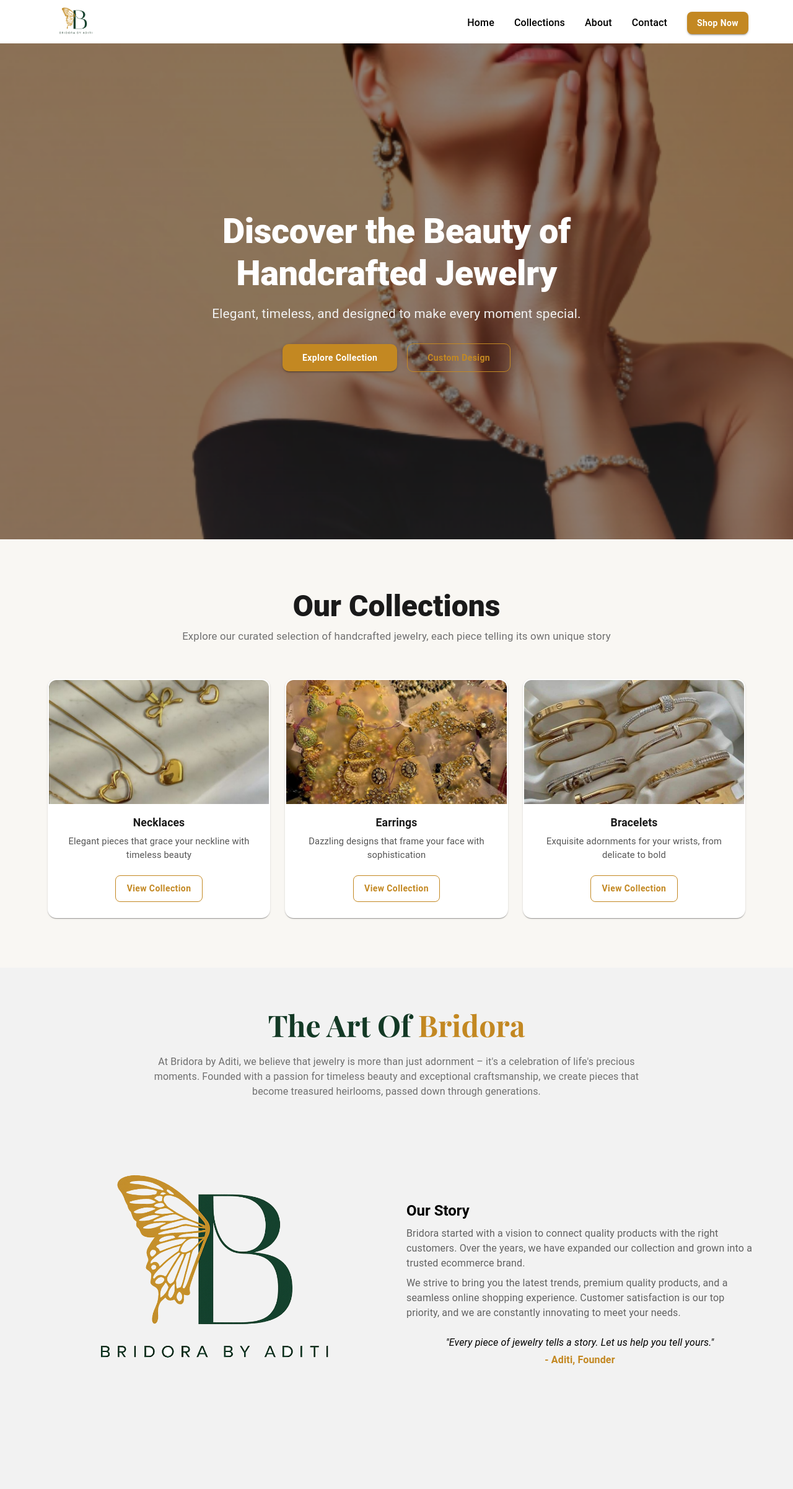
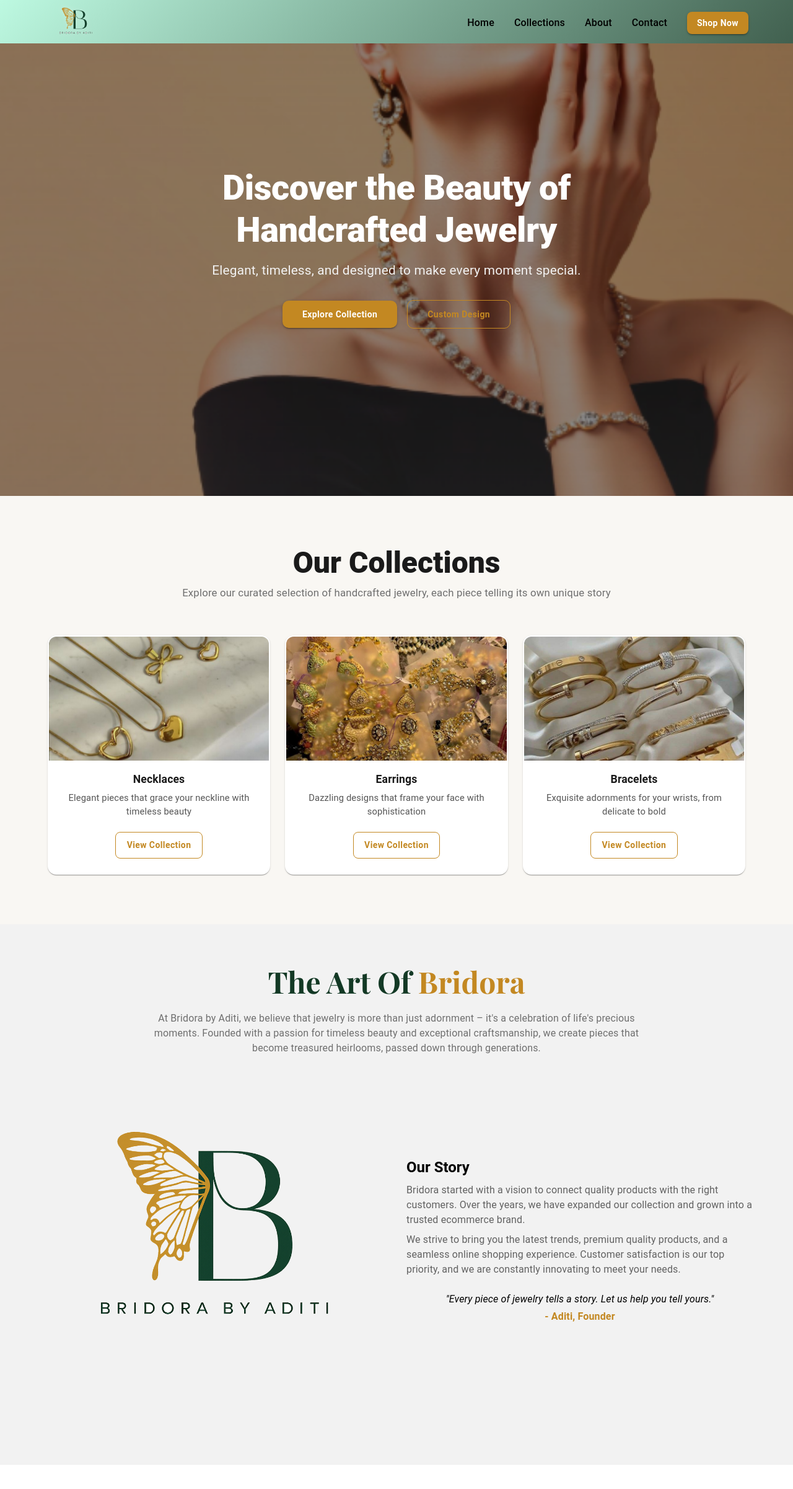
Before and after one commit to Student-Sneha09/Bridora-Ecommerce, a React (Vite) app in the folder frontend/: page / in a window 1280 px wide. Shown: the top 2402 px of the page at 62% size. After the commit the page ends 2363 px from the top, so only its background shows below. Built offline with nearby package versions, Linux system fonts and the light colour scheme.

Commit message:
fixed Navbar and Drawer Menu

```diff
--- a/frontend/src/App.jsx
+++ b/frontend/src/App.jsx
@@ -8,13 +8,16 @@
   return (
     <>
       <Navbar />
-      <div id="home">
+
+      <div id="home" style={{ scrollMarginTop: "70px" }}>
         <HeroSection />
       </div>
-      <div id="collection">
+
+      <div id="collection" style={{ scrollMarginTop: "70px" }}>
         <Collections />
       </div>
-      <div id="about">
+
+      <div id="about" style={{ scrollMarginTop: "70px" }}>
         <AboutPage />
       </div>
     </>
--- a/frontend/src/components/HeroSection.jsx
+++ b/frontend/src/components/HeroSection.jsx
@@ -3,6 +3,14 @@
 import heroImg from "../assets/image.png"; // your hero image path
 
 const HeroSection = () => {
+  // Smooth scroll function
+  const scrollToCollection = () => {
+    const element = document.getElementById("collection");
+    if (element) {
+      element.scrollIntoView({ behavior: "smooth" });
+    }
+  };
+
   return (
     <Box
       sx={{
@@ -32,7 +40,7 @@
         }}
       />
 
-      {/* Dark Overlay for readability */}
+      {/* Dark Overlay */}
       <Box
         sx={{
           position: "absolute",
@@ -96,6 +104,7 @@
               "&:hover": { backgroundColor: "#a26b18" },
               width: { xs: "80%", sm: "auto" },
             }}
+            onClick={scrollToCollection} // 🌿 Scrolls to collection
           >
             Explore Collection
           </Button>
--- a/frontend/src/components/Navbar.jsx
+++ b/frontend/src/components/Navbar.jsx
@@ -23,7 +23,7 @@
 
   const menuItems = ["Home", "Collections", "About", "Contact"];
 
-   // 🌿 Declare map here, outside JSX
+  // Map menu item to section id
   const menuIdMap = {
     Home: "home",
     Collections: "collection",
@@ -31,28 +31,42 @@
     Contact: "contact",
   };
 
-  // 🌿 Smooth scroll function
+  // Smooth scroll function
   const scrollToSection = (id) => {
     const element = document.getElementById(id);
+    const navbarHeight = 70; // height of your AppBar
     if (element) {
-      element.scrollIntoView({ behavior: "smooth" });
+      const yOffset = -navbarHeight;
+      const y = element.getBoundingClientRect().top + window.pageYOffset + yOffset;
+      window.scrollTo({ top: y, behavior: "smooth" });
     }
+  };
+
+  // Handles drawer item click smoothly
+  const handleDrawerClick = (id) => {
+    handleDrawerToggle();
+    // Wait until drawer closes and layout is stable
+    const scroll = () => scrollToSection(id);
+    requestAnimationFrame(() => {
+      requestAnimationFrame(scroll); // double frame ensures no gap
+    });
   };
 
   return (
     <>
       <AppBar
-        position="static"
+        position="fixed"
         sx={{
-          background: "white",
+          backgroundImage: "linear-gradient(135deg, #bdf9e1ff, #41604fff)",
           color: "black",
           boxShadow: "none",
           padding: "0.3rem 3rem",
           maxHeight: "70px",
+          zIndex: 1200,
         }}
       >
         <Toolbar sx={{ display: "flex", alignItems: "center" }}>
-          {/* Left: Logo */}
+          {/* Logo */}
           <Box sx={{ display: "flex", alignItems: "center" }}>
             <img
               src={logo}
@@ -66,7 +80,6 @@
             />
           </Box>
 
-          {/* Spacer */}
           <Box sx={{ flexGrow: 1 }} />
 
           {/* Desktop Menu */}
@@ -133,10 +146,7 @@
             <ListItem
               button
               key={item}
-              onClick={() => {
-                handleDrawerToggle();
-                scrollToSection(item.toLowerCase());
-              }}
+              onClick={() => handleDrawerClick(menuIdMap[item])}
             >
               <ListItemText
                 primary={item}
@@ -163,10 +173,7 @@
                 textTransform: "none",
                 "&:hover": { backgroundColor: "#a26b18" },
               }}
-              onClick={() => {
-                handleDrawerToggle();
-                scrollToSection("collection");
-              }}
+              onClick={() => handleDrawerClick("collection")}
             >
               Shop Now
             </Button>
```
